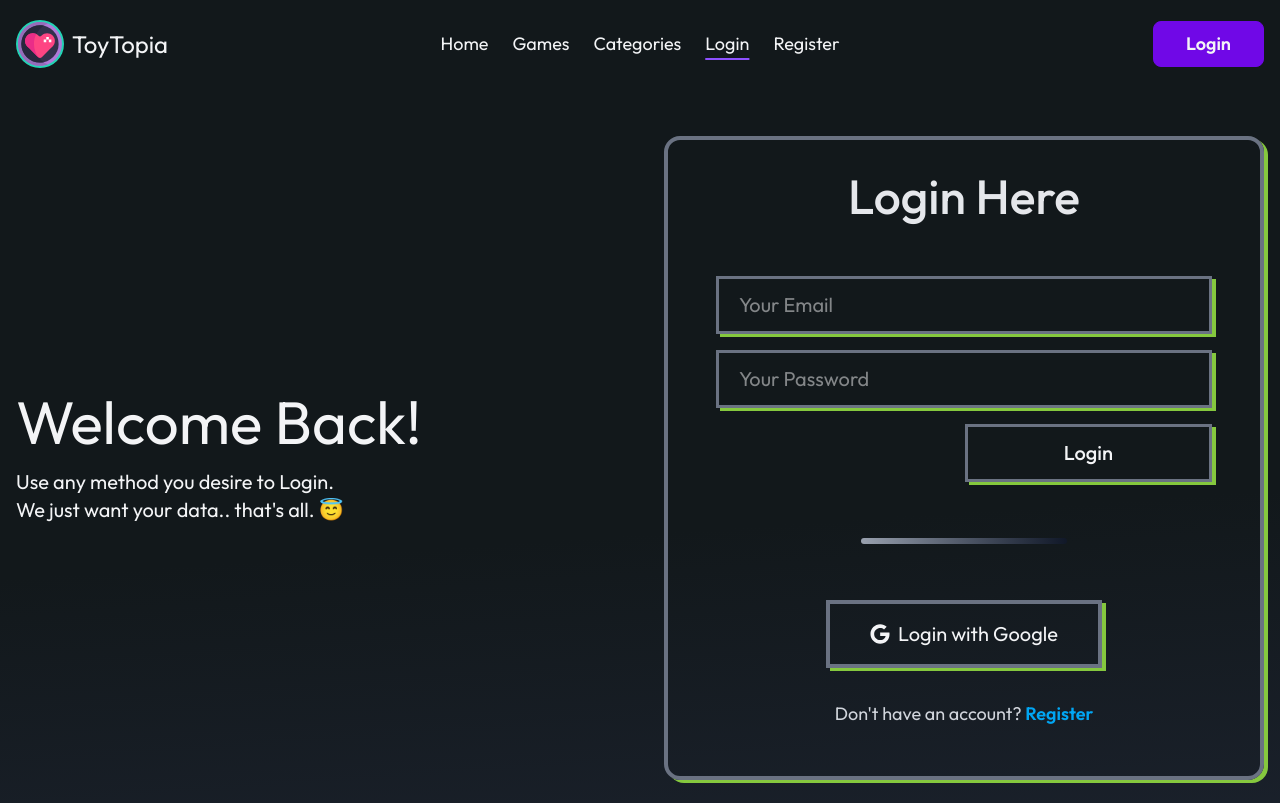
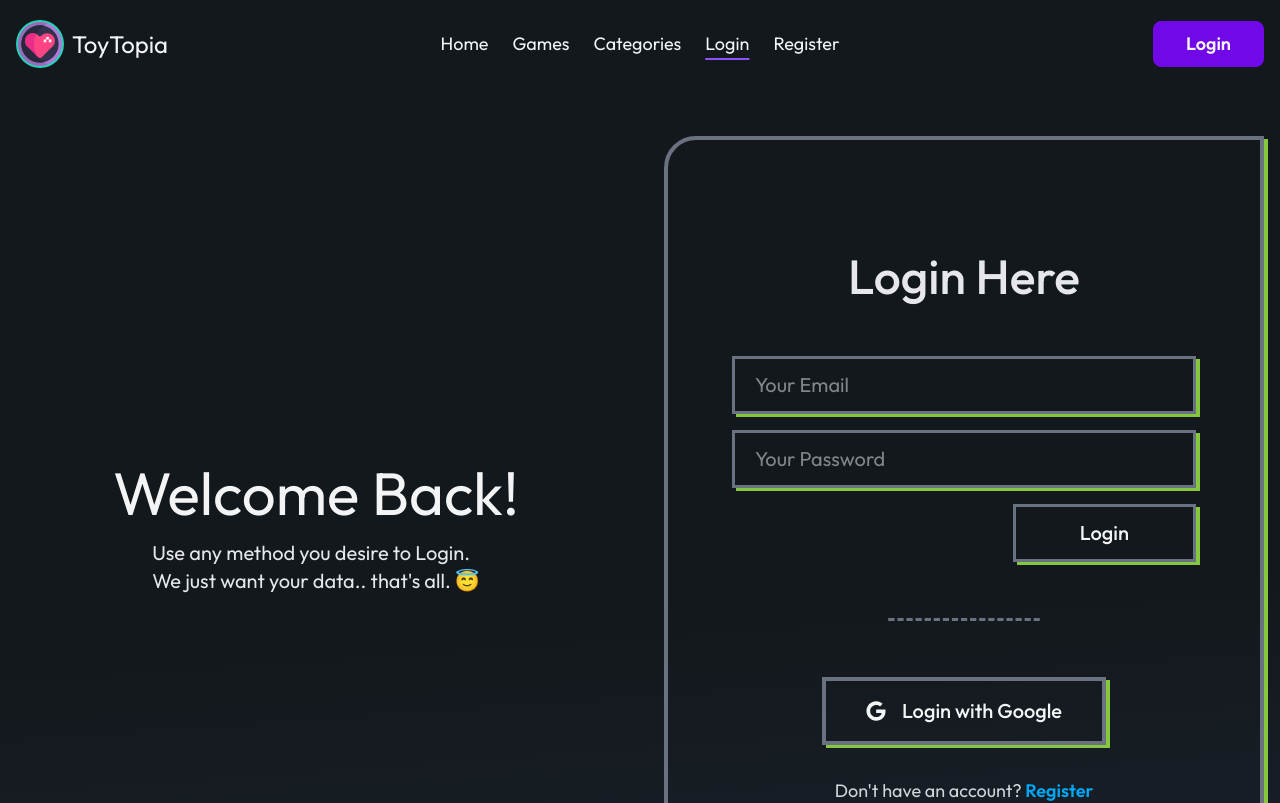
Before and after one commit to MdSakifHossain/PH-Lv01-B12A09-ToyTopia-04-11-2025, a React (Vite) app: page /login in a window 1280 px wide. Shown: the top 803 px of the page. Built offline with nearby package versions, Linux system fonts and the light colour scheme; a web font is replaced by a local one.

Commit message:
refactor(login): apply visual styling changes to the page

```diff
--- a/src/pages/LoginPage.jsx
+++ b/src/pages/LoginPage.jsx
@@ -8,14 +8,25 @@ const LoginPage = () => {
   return (
     <div className="flex-1 font-outfit flex flex-col gap-16">
       <section className="grid grid-cols-2 gap-12 my-auto">
-        <div className="flex items-start justify-center flex-col gap-4">
-          <h1 className="text-6xl">Welcome Back!</h1>
-          <p className="text-xl">
-            Use any method you desire to Login. <br />
-            We just want your data.. that's all. 😇
-          </p>
+        <div className="flex items-center justify-center flex-col gap-4">
+          <div className="tooltip">
+            <div className="tooltip-content p-0">
+              <img
+                className="rounded"
+                src="https://i.giphy.com/B1CrvUCoMxhy8.webp"
+                alt="welcome-back"
+              />
+            </div>
+            <div className="flex flex-col justify-center items-center gap-4">
+              <h1 className="text-6xl">Welcome Back!</h1>
+              <p className="text-xl text-gray-200">
+                Use any method you desire to Login. <br />
+                We just want your data.. that's all. 😇
+              </p>
+            </div>
+          </div>
         </div>
-        <div className="border-4 border-gray-500 rounded-2xl retro-shadow px-12 py-8 pb-12 flex flex-col gap-14">
+        <div className="border-4 border-gray-500 rounded-tl-4xl retro-shadow px-16 py-28 flex flex-col gap-14">
           <h1 className="text-5xl text-center font-medium text-gray-200">
             Login Here
           </h1>
@@ -54,19 +65,19 @@ const LoginPage = () => {
                 />
               </div>
               <input
-                className="px-24 py-2 md:py-3 border-3 border-gray-500 retro-shadow w-full md:w-auto font-medium transition-all duration-150 ease-out active:scale-99 focus-visible:outline-0 focus-visible:scale-103"
+                className="px-16 py-2 md:py-3 border-3 border-gray-500 retro-shadow w-full md:w-auto font-medium transition-all duration-150 ease-out active:scale-99 focus-visible:outline-0 focus-visible:scale-103"
                 type="submit"
                 value="Login"
               />
             </div>
           </form>
           <Divider
-            className="bg-linear-to-r from-gray-400 to-gray-900 mx-auto"
-            w="w-5/12"
-            h="h-1.5"
+            className="border-0 border-b-3 border-dashed border-gray-500 mx-auto"
+            w="w-4/12"
+            h="h-0"
           />
           <div className="flex flex-col gap-8 items-center">
-            <button className="text-xl border-4 border-gray-500 retro-shadow px-10 py-4 flex items-center justify-center gap-2 transition-all duration-150 active:scale-95">
+            <button className="text-xl font-medium border-4 border-gray-500 retro-shadow px-10 py-4 flex items-center justify-center gap-4 transition-all duration-150 active:scale-95">
               <FaGoogle />
               Login with Google
             </button>
```
